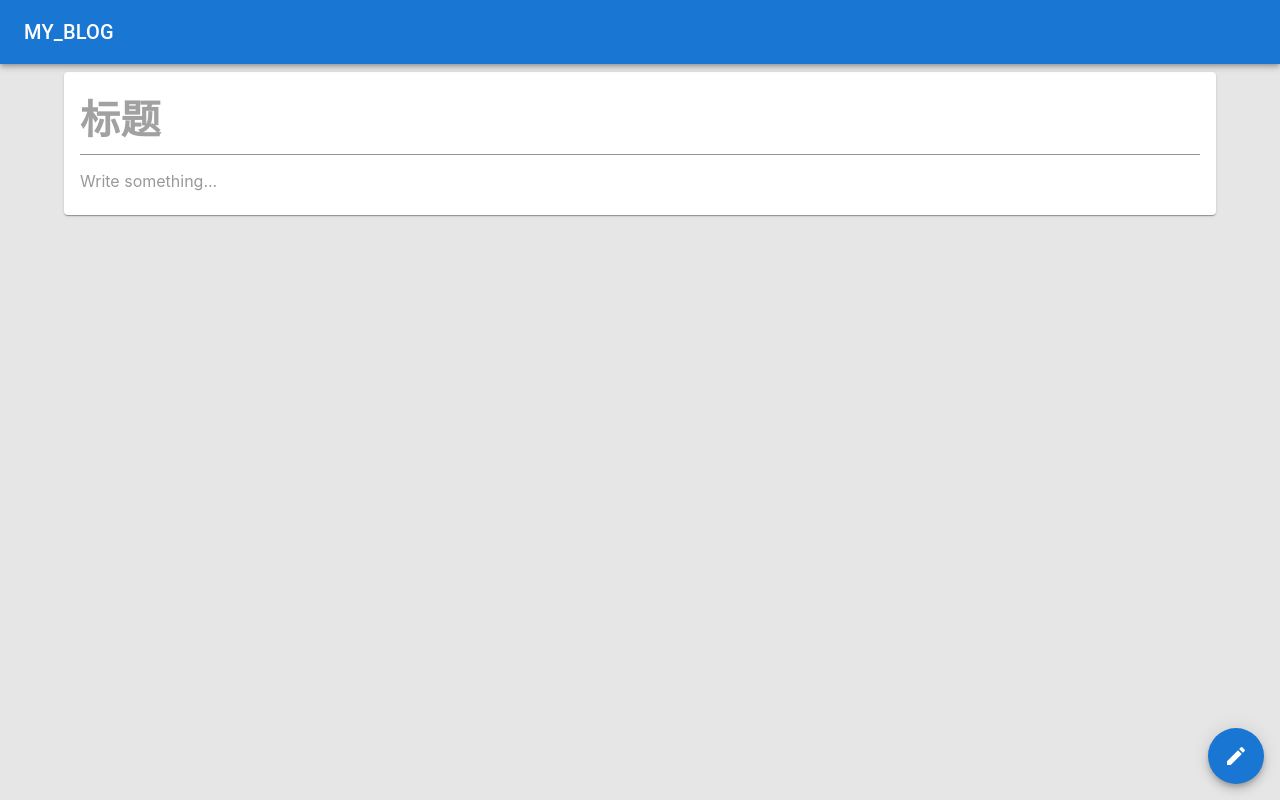
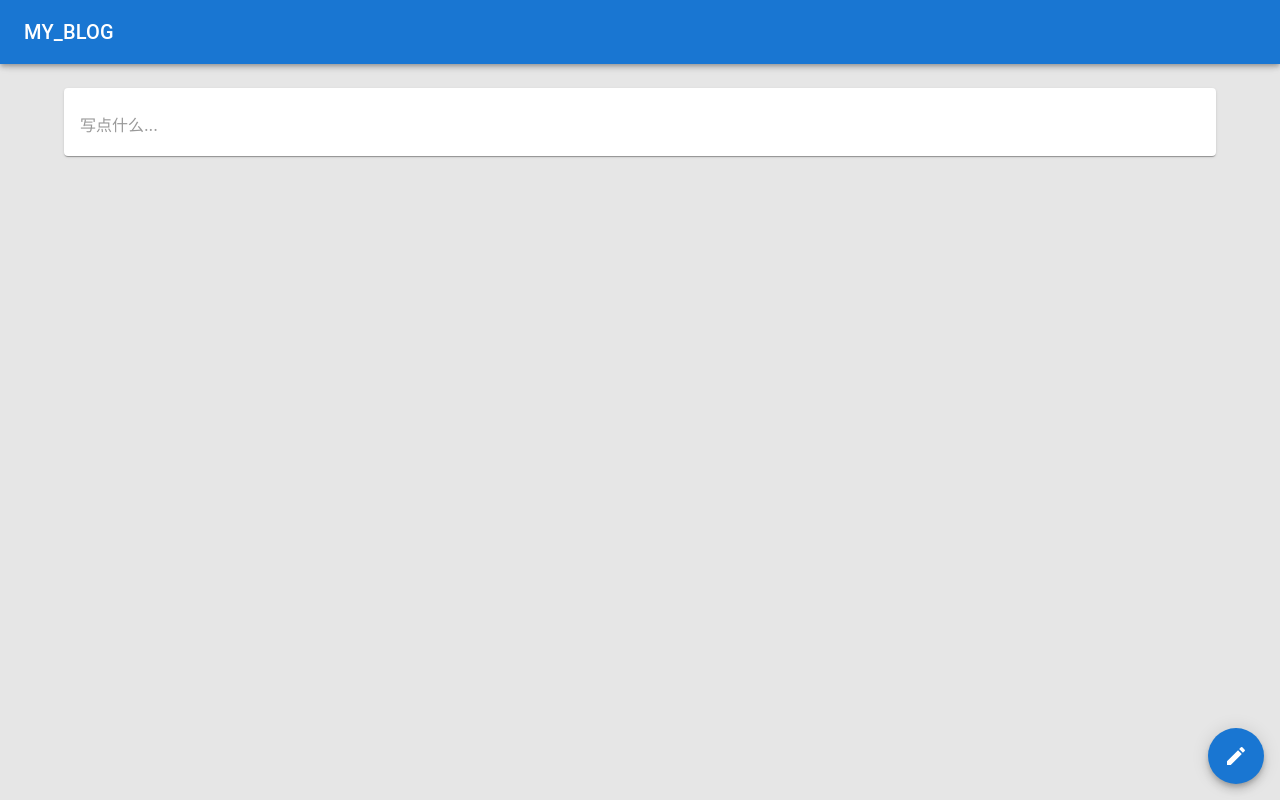
Before and after one commit to KnownRock/kn-blog, a React (Vite) app: page /articles/1 in a window 1280 px wide. Built offline with nearby package versions, Linux system fonts and the light colour scheme.

Commit message:
edit style and add a simple save

```diff
--- a/src/components/ArticleEditor/index.css
+++ b/src/components/ArticleEditor/index.css
@@ -4,16 +4,16 @@
   pointer-events: none;
 }
 
-.superFancyBlockquote {
+.knBlogBlockquote {
   color: #999;
   font-family: 'Hoefler Text', Georgia, serif;
   font-style: italic;
   text-align: center;
 }
 
-.superFancyBlockquote:hover {
+.knBlogBlockquote:hover {
   color: #666;
 }
 
-.superFancyUnstyled{
+.knBlogUnstyled{
 }
--- a/src/components/ArticleEditor/index.tsx
+++ b/src/components/ArticleEditor/index.tsx
@@ -1,6 +1,9 @@
 import { useEffect, useRef, useState } from 'react'
 import {
   ContentBlock,
+  ContentState,
+  convertFromRaw,
+  convertToRaw,
   DraftEditorCommand, Editor, EditorState, RichUtils,
 } from 'draft-js'
 import {
@@ -14,9 +17,14 @@ import FormatUnderlined from '@mui/icons-material/FormatUnderlined'
 import Code from '@mui/icons-material/Code'
 
 import './index.css'
+import { useTranslation } from 'react-i18next'
 
 function ArticleEditor() {
-  const [state, setState] = useState({ editorState: EditorState.createEmpty() })
+  const { t } = useTranslation()
+  const [state, setState] = useState({
+    editorState:
+    EditorState.createEmpty(),
+  })
   const editorContainer = useRef<HTMLDivElement>(null)
   const selectionChangeTimer = useRef<number>(0)
   const [count, setCount] = useState(0)
@@ -28,33 +36,74 @@ function ArticleEditor() {
 
   const [floatVisible, setFloatVisible] = useState(false)
 
+  useEffect(() => {
+    const savedState = localStorage.getItem('editorState')
+    let newState = EditorState.createEmpty()
+    // EditorState.createWithContent(
+    //   ContentState.createFromText(
+    //     'Hello, world!',
+    //   ),
+    // )
+    if (savedState) {
+      newState = EditorState.createWithContent(
+        // ContentState.createFromText(
+        //   'Hello, world!',
+        // ),
+        new ContentState(
+          convertFromRaw(
+            JSON.parse(
+              savedState,
+            ),
+          ),
+
+        ),
+      )
+    }
+
+    setState({
+      editorState: newState,
+    })
+  }, [])
+
   const onSelectionChanged = (editorState: EditorState) => {
     const anchorNode = document.getSelection()?.anchorNode
     if (anchorNode && editorContainer.current?.contains(anchorNode)) {
-      let rect = document?.getSelection()?.getRangeAt(0)?.getBoundingClientRect() ?? {
+      const rect:{
+        top: number,
+        left: number,
+        width: number,
+        height: number,
+      } = document?.getSelection()?.getRangeAt(0)?.getBoundingClientRect() ?? {
         top: 0,
         left: 0,
-        // width: 0,
-        // height: 0,
+        width: 0,
+        height: 0,
       }
       // downgrade to dom position
-      if (rect.top === 0 && rect.left === 0) {
-        const selectionElement: HTMLSpanElement | null = anchorNode?.nodeType === 3
-          ? anchorNode.parentElement as HTMLSpanElement | null
-          : anchorNode as HTMLSpanElement | null
+      // if (rect.top === 0 && rect.left === 0) {
+      //   const selectionElement: HTMLSpanElement | null = anchorNode?.nodeType === 3
+      //     ? anchorNode.parentElement as HTMLSpanElement | null
+      //     : anchorNode as HTMLSpanElement | null
 
-        if (selectionElement) {
-          rect = {
-            left: selectionElement.offsetLeft,
-            top: selectionElement.offsetTop,
-            // width: selectionElement.offsetWidth,
-            // height: selectionElement.offsetHeight,
-          }
-        }
+      //   if (selectionElement) {
+      //     rect = {
+      //       left: selectionElement.offsetLeft,
+      //       top: selectionElement.offsetTop,
+      //       // width: selectionElement.offsetWidth,
+      //       // height: selectionElement.offsetHeight,
+      //     }
+      //   }
+      // }
+      // const selection = editorState.getSelection()
+      // setFloatVisible(!(selection.getStartOffset() === selection.getEndOffset()))
+      if (rect.width < 0.1) {
+        setFloatVisible(false)
+      } else {
+        setFloatVisible(true)
       }
-      const selection = editorState.getSelection()
-      setFloatVisible(!(selection.getStartOffset() === selection.getEndOffset()))
+
       setFloatPosition(rect)
+      // console.log(rect)
     }
   }
 
@@ -70,13 +119,15 @@ function ArticleEditor() {
 
     selectionChangeTimer.current = setTimeout(() => {
       onSelectionChanged(editorState)
-      setCount(count - 1)
-    }, 50)
+      setCount(0)
+    }, 10)
   }
 
   const onChange = (editorState: EditorState) => {
     setState({ editorState })
     debouncedOnSelectionChanged(editorState)
+
+    localStorage.setItem('editorState', JSON.stringify(convertToRaw(editorState.getCurrentContent())))
   }
   const handleKeyCommand = (command: DraftEditorCommand) => {
     const newState = RichUtils.handleKeyCommand(state.editorState, command)
@@ -102,27 +153,31 @@ function ArticleEditor() {
     onChange(RichUtils.toggleBlockType(state.editorState, 'code-block'))
   }
 
+  const onBlur = () => {
+    setFloatVisible(false)
+  }
+
   const myBlockStyleFn = (contentBlock: ContentBlock):string => {
     const type = contentBlock.getType()
     if (type === 'blockquote') {
-      return 'superFancyBlockquote'
+      return 'knBlogBlockquote'
     }
     if (type === 'unstyled') {
-      return 'superFancyUnstyled'
+      return 'knBlogUnstyled'
     }
     return type
   }
 
   return (
     <Box sx={{
-      // border: '1px solid #ccc',
-      marginTop: 1,
     }}
     >
       <Card
         sx={{
+
           transition: 'all 0.2s ease-in-out',
-          position: 'absolute',
+          position: 'fixed',
+          zIndex: floatVisible ? 10 : -1,
           top: `${floatPosition.top - 40}px`,
           left: `${floatPosition.left}px`,
 
@@ -157,7 +212,8 @@ function ArticleEditor() {
       >
 
         <Editor
-          placeholder="Write something..."
+          onBlur={onBlur}
+          placeholder={t('Write something...')}
           editorState={state.editorState}
           handleKeyCommand={handleKeyCommand}
           onChange={onChange}
--- a/src/views/Article/index.tsx
+++ b/src/views/Article/index.tsx
@@ -24,23 +24,18 @@ export default function Article() {
       <Container
         maxWidth="lg"
         sx={{
-          // backgroundColor: '#fff',
-          padding: 1,
+          padding: {
+            xs: 0,
+            sm: 0,
+            md: 0,
+            lg: 3,
+            xl: 3,
+          },
         }}
       >
         <Card>
           <CardContent>
-            <Input
-              placeholder="标题"
-              fullWidth
-              sx={{
-                fontSize: 40,
-                fontWeight: 'bold',
-              }}
-            />
-
             <ArticleEditor />
-
           </CardContent>
         </Card>
 
@@ -52,8 +47,6 @@ export default function Article() {
           position: 'fixed',
           bottom: 16,
           right: 16,
-          // right: '50%',
-          // transform: 'translateX(50%)',
         }}
         size="large"
       >
```
